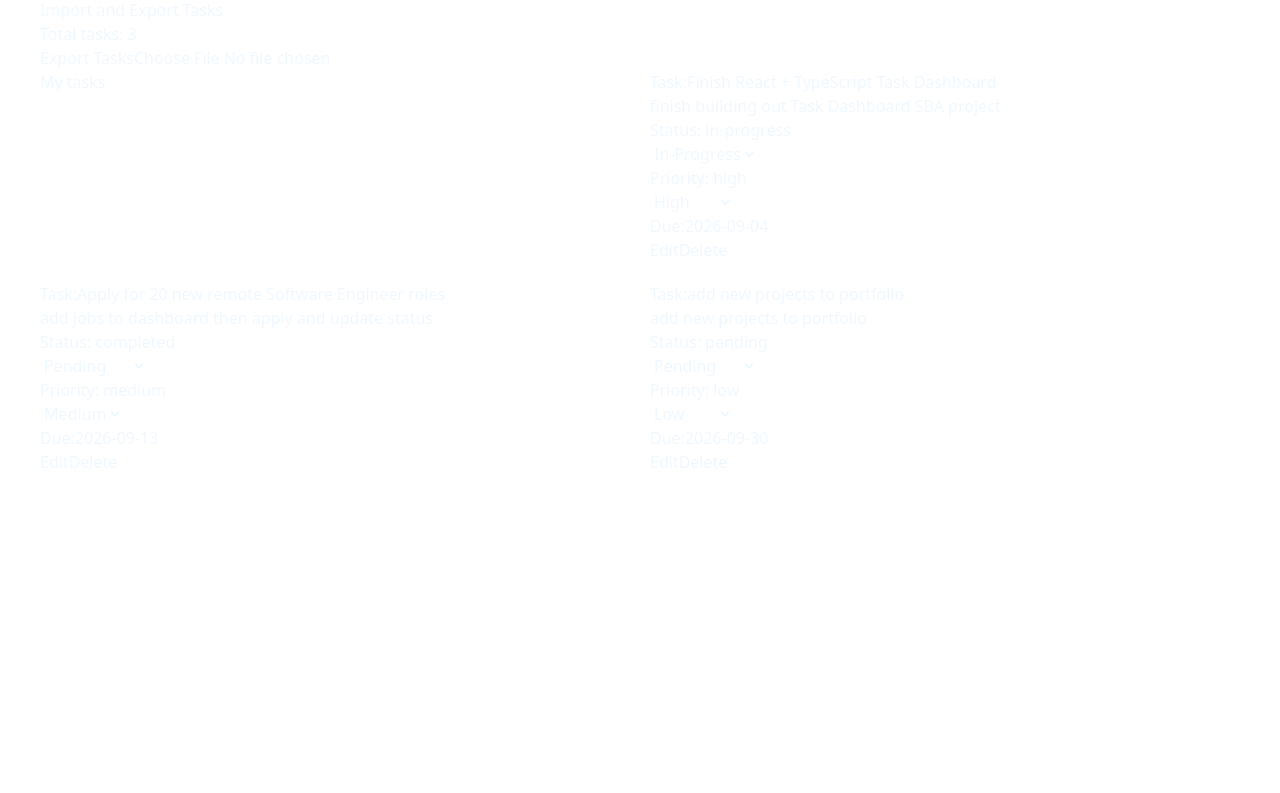
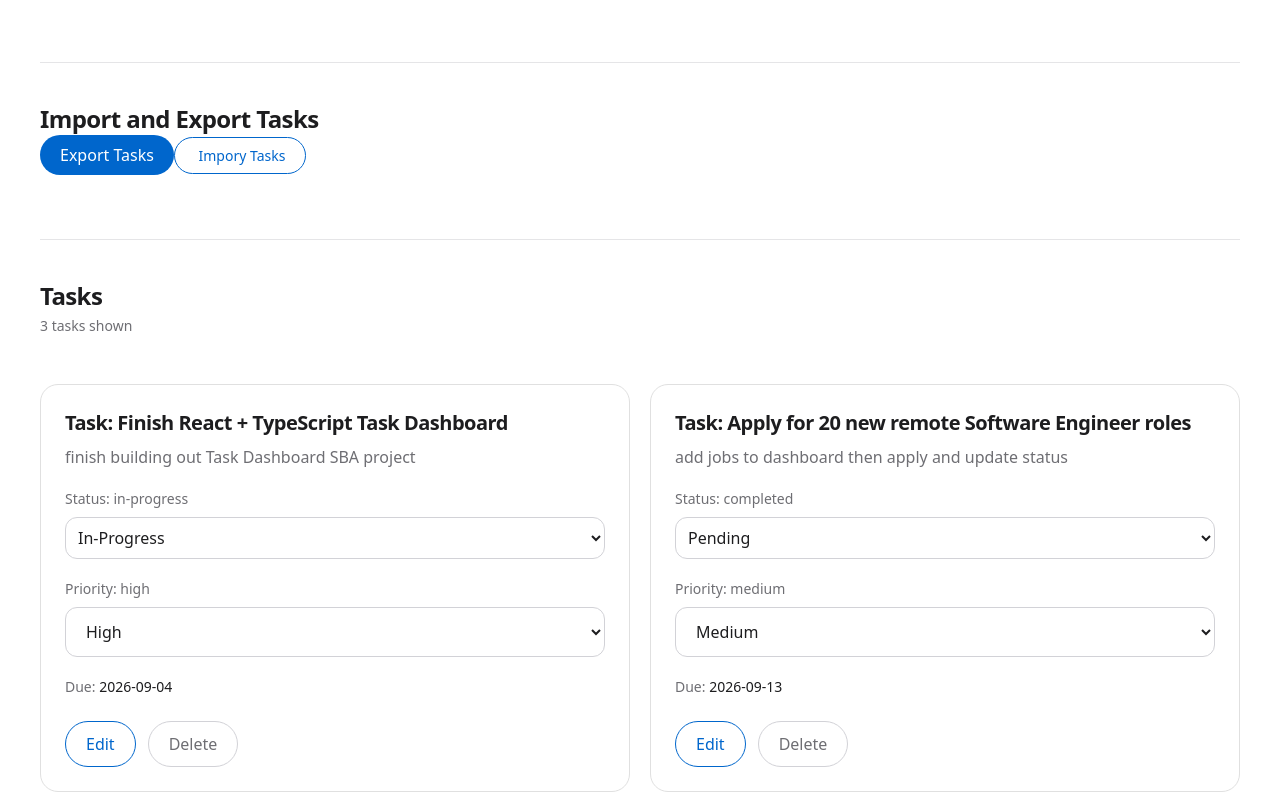
Before and after one commit to essencenroberts/task-dashboard, a React (Vite) app: page / in a window 1280 px wide. Shown: the part 1314-2107 px from the top of the page. Before the commit the page ends 1828 px from the top, so only its background shows below. Built offline with nearby package versions, Linux system fonts and the light colour scheme.

Commit message:
update styling make task visible

```diff
--- a/src/components/Dashboard/Dashboard.tsx
+++ b/src/components/Dashboard/Dashboard.tsx
@@ -87,6 +87,10 @@ function Dashboard({
           onImport={onImport}
         />
 
+        <section className="mt-16 border-t border-[#e5e5e7] pt-10">
+          <h2 className="text-2xl font-semibold tracking-tight text-[#1d1d1f]">Tasks</h2>
+          <p className="mt-1 text-sm text-[#6e6e73]">{displayedTasks.length} tasks shown</p>
+          <div className="mt-6">
             <TaskList
               tasks={displayedTasks}
 
@@ -95,6 +99,10 @@ function Dashboard({
               onEdit={onEdit}
             />
           </div>
+        </section>
+
+
+    </div>
     </>
 
   );
--- a/src/components/TaskData/TaskData.tsx
+++ b/src/components/TaskData/TaskData.tsx
@@ -60,21 +60,28 @@ function TaskData({ tasks, onImport }: TaskDataProps) {
 
   return(
     <>
-      <div>
-        <h2>Import and Export Tasks</h2>
+      <section className="mt-16 border-t border-[#e5e5e7] pt-10">
+        <h2 className="text-2xl font-semibold tracking-tight text-[#1d1d1f]">Import and Export Tasks</h2>
 
-        <p>Total tasks: {tasks.length}</p>
 
-        <button type="button" onClick={handleExport}>
+
+        <div>
+          <button type="button" onClick={handleExport} className="rounded-full bg-[#0066cc] px-5 py-2 text-sm font-normal text-white">
           Export Tasks
         </button>
 
-        <input
-          type="file"
-          accept=".json,application/json"
-          onChange={handleImport}
-        />
-      </div>
+          <label className="cursor-pointer rounded-full border border-[#0066cc] px-5 py-2 text-center text-sm font-normal text-[#0066cc]"> Impory Tasks
+            <input
+            type="file"
+            accept=".json,application/json"
+            onChange={handleImport}
+            className="sr-only"
+            />
+          </label>
+
+        </div>
+
+      </section>
     </>
   );
 }
--- a/src/components/TaskList/TaskItem.tsx
+++ b/src/components/TaskList/TaskItem.tsx
@@ -11,18 +11,18 @@ export function TaskItem({
 
   // return JSx to display task info (title, description, status, priority, due date)
   return(
-    <div>
+    <div className="rounded-[18px] mt-6 border border-[#e0e0e0] bg-white p-6 md:grid-cols-2 lg:grid-cols-4">
       <div>
-        <h2>Task:{task.title}</h2>
+        <h2 className="text-xl font-semibold tracking-tight text-[#1d1d1f]">Task: {task.title}</h2>
       </div>
 
       <div>
-        <p>{task.description}</p>
+        <p className="mt-2 text-base leadiing-7 text-[#6e6e73]">{task.description}</p>
       </div>
 
-      <div>
-        <p>Status: {task.status}</p>
-      <select value={task.status}onChange={(e) => onStatusChange(
+      <div className="mt-5 space-y-2">
+        <p className="text-sm font-medium text-[#6e6e73]">Status: {task.status}</p>
+      <select className="w-full rounded-xl border border-[#d2d2d7] bg-white px-2 py-2 text-[#1d1d1f] outline-none transition fous:border-[#0071e3] focus:ring-2 focus:ring-[#0071e3]/20" value={task.status} onChange={(e) => onStatusChange(
         task.id, e.target.value as TaskStatus
       )} >
         <option value="pending">Pending</option>
@@ -32,10 +32,10 @@ export function TaskItem({
 
       </div>
 
-      <div>
-        <p>Priority: {task.priority}</p>
+      <div className="mt-5 space-y-2">
+        <p className="text-sm font-medium text-[#6e6e73]">Priority: {task.priority}</p>
 
-        <select value={task.priority} onChange={(e) => onPriorityChange(
+        <select className="w-full rounded-xl border border-[#d2d2d7] bg-white px-4 py-3 text-[#1d1d1f] outline-none transition focus:border-[#0071e3] fpcus:ring-2 focus:ring-[#0071e3]/20" value={task.priority} onChange={(e) => onPriorityChange(
           task.id, e.target.value as TaskPriority
         )}>
           <option value="low">Low</option>
@@ -44,17 +44,17 @@ export function TaskItem({
         </select>
       </div>
 
-      <div>
-        <p>Due:
-          <span>{task.dueDate}</span>
+      <div className="mt-5 text-sm">
+        <p className="text-[#6e6e73]">Due:
+          <span className="text-[#1d1d1f]"> {task.dueDate}</span>
         </p>
       </div>
 
     {/* // add Delete */}
-      <div>
-        <button onClick={() => onEdit(task)}>Edit</button>
+      <div className="mt-6 flex gap-3">
+        <button className="rounded-full border border-[#0066cc] px-5 py-2.5 text-sm font-normal text-[#0066cc]" onClick={() => onEdit(task)}>Edit</button>
 
-        <button onClick={() => onDelete(task.id)}>Delete</button>
+        <button className="rounded-full border border-[#d2d2d7] px-5 py-2.5 text-sm font-normal text-[#6e6e73]" onClick={() => onDelete(task.id)}>Delete</button>
       </div>
     </div>
   );
--- a/src/components/TaskList/TaskList.tsx
+++ b/src/components/TaskList/TaskList.tsx
@@ -13,7 +13,7 @@ function TaskList({
   // return JSX to display task list using .map()
   return (
     <div className="grid gap-5 md:grid-cols-2">
-      <h2>My tasks</h2>
+
 
       {/* // use .map() to create one TaskItem component for every task */}
       {tasks.map((task) => (
```
Lines whose indentation alone changed are shown as unchanged.
